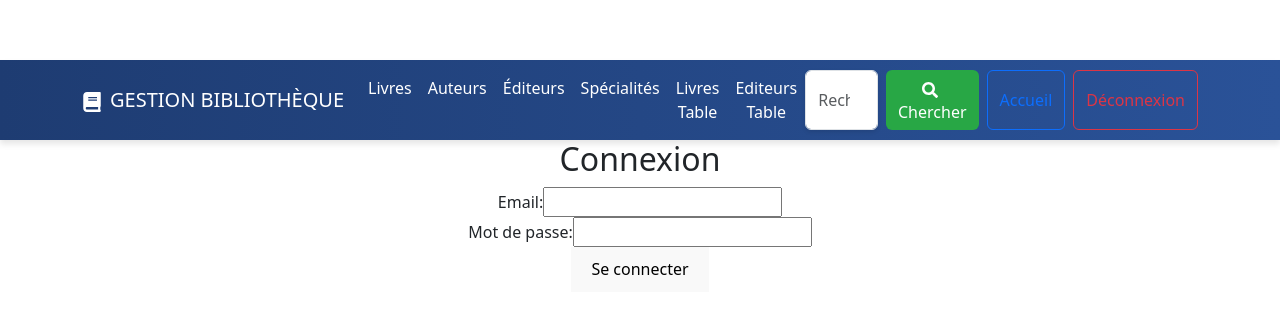
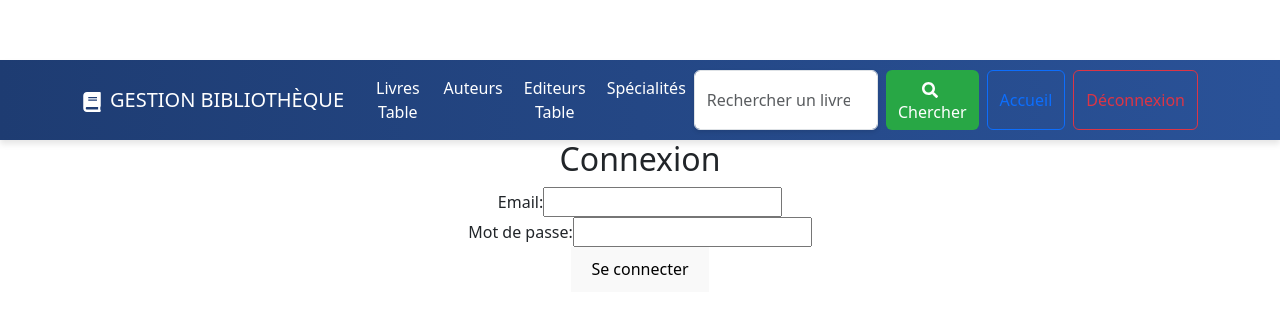
Before and after one commit to mohamedfeki414/BIBLIOTHEQUE-FRONTEND, a React (Vite) app: page /login in a window 1280 px wide. Shown: the part 224-538 px from the top of the page. Built offline with nearby package versions, Linux system fonts and the light colour scheme.

Commit message:
modifier affichage

```diff
--- a/src/components/Menu.jsx
+++ b/src/components/Menu.jsx
@@ -25,12 +25,12 @@ const Menu = () => {
         <Navbar.Toggle aria-controls="basic-navbar-nav" />
         <Navbar.Collapse id="basic-navbar-nav">
           <Nav className="me-auto">
-            <Nav.Link as={Link} to="/livres">Livres</Nav.Link>
+          <Nav.Link as={Link} to="/listlivres">Livres Table</Nav.Link>
             <Nav.Link as={Link} to="/auteurs">Auteurs</Nav.Link>
-            <Nav.Link as={Link} to="/editeurs">Éditeurs</Nav.Link>
+            <Nav.Link as={Link} to="/listediteurs">Editeurs Table</Nav.Link>
             <Nav.Link as={Link} to="/specialites">Spécialités</Nav.Link>
-            <Nav.Link as={Link} to="/listlivres">Livres Table</Nav.Link>
-            <Nav.Link as={Link} to="/listediteurs">Editeurs Table</Nav.Link>
+
+
 
           </Nav>
           <Form className="d-flex">
```
